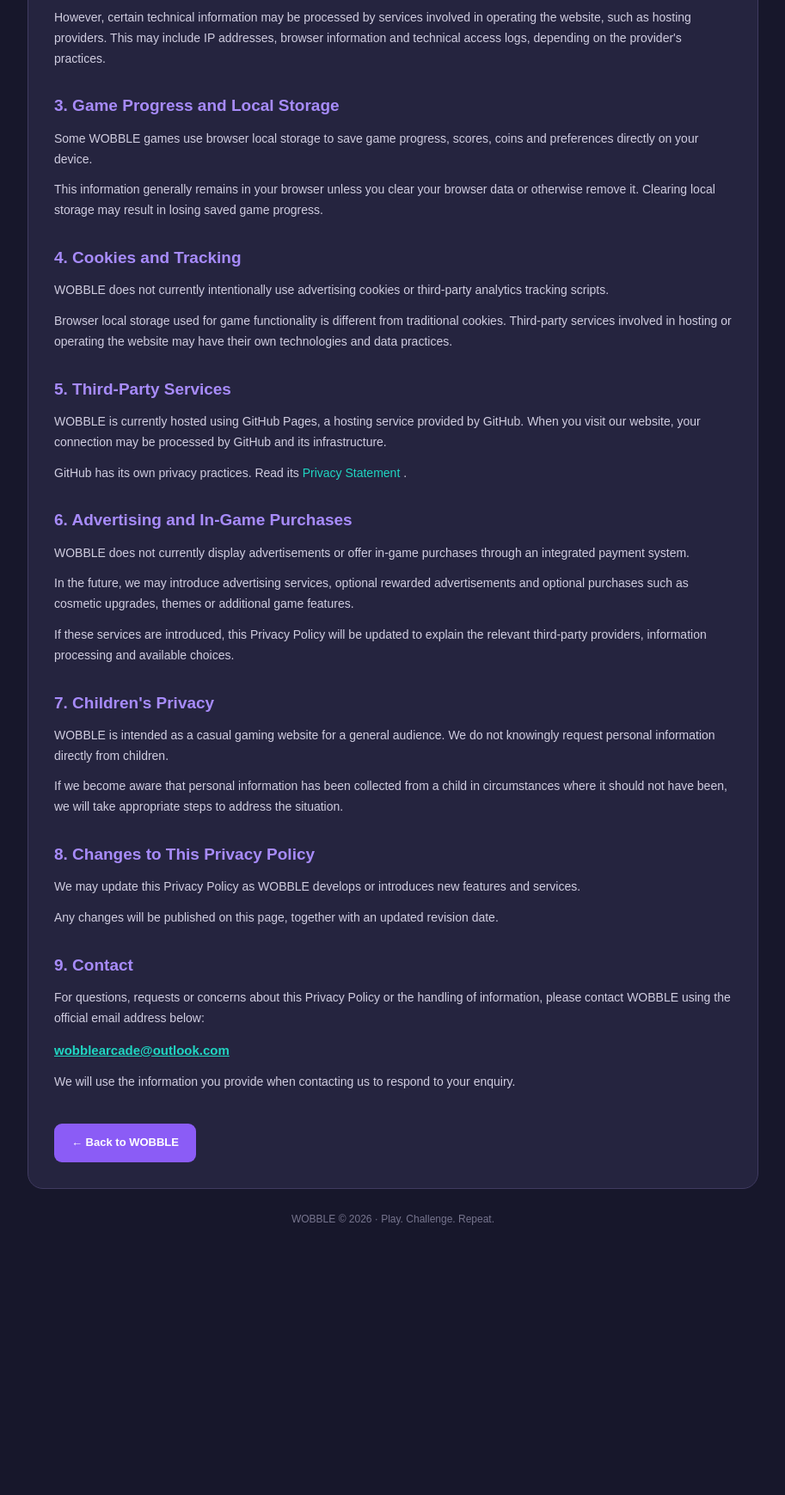
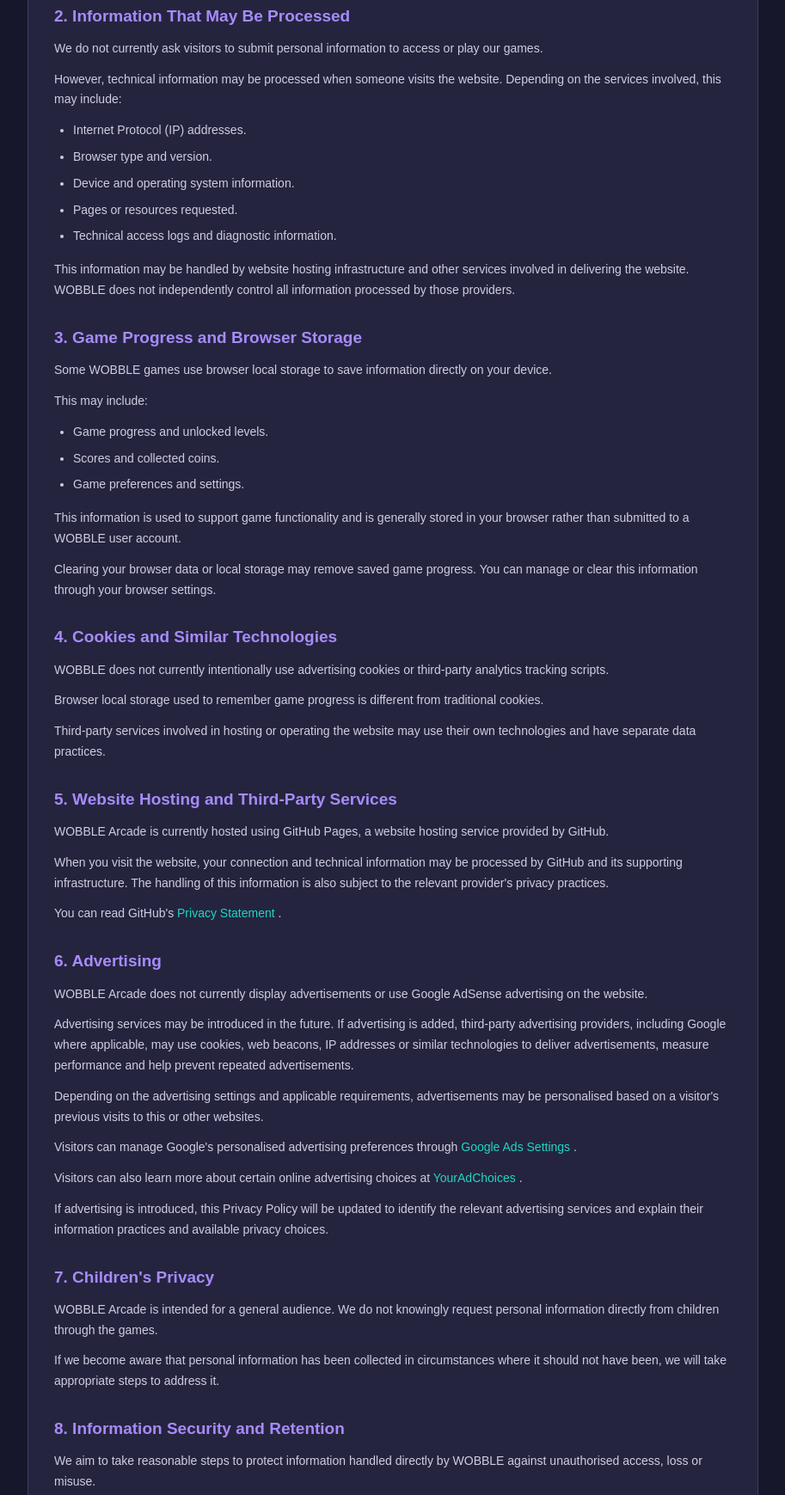
Before and after one commit to masego101-coder/wobble, a plain HTML site: page privacy.html in a window 1280 px wide. Shown: the part 590-2329 px from the top of the page at 86% size, without its empty margins (183-1096 px from the left). Before the commit the page ends 2068 px from the top, so only its background shows below. Drawn offline with Linux system fonts and the light colour scheme.

Commit message:
Update Privacy Policy for future advertising and POPIA disclosures

```diff
--- a/privacy.html
+++ b/privacy.html
@@ -5,12 +5,16 @@
   <meta charset="UTF-8">
   <meta name="viewport" content="width=device-width, initial-scale=1.0">
   <meta name="theme-color" content="#17172b">
-  <meta name="description" content="WOBBLE Arcade Privacy Policy. Learn how we handle information and game progress.">
+
+  <meta name="description" content="Read the WOBBLE Arcade Privacy Policy to understand how information, browser storage and privacy choices are handled.">
+
   <meta property="og:title" content="Privacy Policy | WOBBLE Arcade">
-  <meta property="og:description" content="Learn how WOBBLE Arcade handles privacy and game progress.">
+  <meta property="og:description" content="Learn how WOBBLE Arcade handles privacy, game progress and information.">
   <meta property="og:type" content="website">
   <meta property="og:url" content="https://masego101-coder.github.io/wobble/privacy.html">
+
   <link rel="canonical" href="https://masego101-coder.github.io/wobble/privacy.html">
+
   <title>Privacy Policy | WOBBLE Arcade</title>
 
   <style>
@@ -90,9 +94,21 @@
       margin-bottom: 12px;
     }
 
+    ul {
+      color: #d0cde0;
+      font-size: 14px;
+      padding-left: 22px;
+      margin: 8px 0 15px;
+    }
+
+    li {
+      margin-bottom: 7px;
+    }
+
     a {
       color: #20d6c2;
       text-decoration: none;
+      overflow-wrap: anywhere;
     }
 
     a:hover {
@@ -158,132 +174,258 @@
       <h1>Privacy Policy</h1>
 
       <div class="updated">
-        Last updated: 19 November 2026
+        Last updated: 21 November 2026
       </div>
 
       <p class="intro">
         Welcome to WOBBLE Arcade! Your privacy matters to us.
-        This Privacy Policy explains what information may be collected
-        when you visit and use our website, how it is used and what
-        choices you have.
+        This Privacy Policy explains what information may be
+        processed when you visit our website, how it may be used,
+        and what choices are available to you.
       </p>
 
-      <h2>1. Introduction</h2>
+      <h2>1. About WOBBLE Arcade</h2>
 
       <p>
-        WOBBLE Arcade is an online gaming website offering free casual
-        arcade games and brain challenges. By accessing our website,
-        you acknowledge this Privacy Policy.
-      </p>
-
-      <h2>2. Information We Collect</h2>
-
-      <p>
-        WOBBLE does not currently require users to register for accounts
-        or provide personal information to play its games.
+        WOBBLE Arcade is an online gaming website offering free
+        casual arcade games and brain challenges.
       </p>
 
       <p>
-        However, certain technical information may be processed by
-        services involved in operating the website, such as hosting
-        providers. This may include IP addresses, browser information
-        and technical access logs, depending on the provider's practices.
-      </p>
-
-      <h2>3. Game Progress and Local Storage</h2>
-
-      <p>
-        Some WOBBLE games use browser local storage to save game progress,
-        scores, coins and preferences directly on your device.
+        The website does not currently require visitors to create
+        accounts or provide personal information to play its games.
       </p>
 
       <p>
-        This information generally remains in your browser unless you
-        clear your browser data or otherwise remove it. Clearing local
-        storage may result in losing saved game progress.
+        For privacy-related questions, WOBBLE Arcade can be contacted
+        using the email address provided in the Contact section below.
       </p>
 
-      <h2>4. Cookies and Tracking</h2>
+      <h2>2. Information That May Be Processed</h2>
 
       <p>
-        WOBBLE does not currently intentionally use advertising cookies
-        or third-party analytics tracking scripts.
+        We do not currently ask visitors to submit personal
+        information to access or play our games.
       </p>
 
       <p>
-        Browser local storage used for game functionality is different
-        from traditional cookies. Third-party services involved in
-        hosting or operating the website may have their own technologies
-        and data practices.
+        However, technical information may be processed when
+        someone visits the website. Depending on the services
+        involved, this may include:
       </p>
 
-      <h2>5. Third-Party Services</h2>
+      <ul>
+        <li>Internet Protocol (IP) addresses.</li>
+        <li>Browser type and version.</li>
+        <li>Device and operating system information.</li>
+        <li>Pages or resources requested.</li>
+        <li>Technical access logs and diagnostic information.</li>
+      </ul>
 
       <p>
-        WOBBLE is currently hosted using GitHub Pages, a hosting service
-        provided by GitHub. When you visit our website, your connection
-        may be processed by GitHub and its infrastructure.
+        This information may be handled by website hosting
+        infrastructure and other services involved in delivering
+        the website. WOBBLE does not independently control all
+        information processed by those providers.
+      </p>
+
+      <h2>3. Game Progress and Browser Storage</h2>
+
+      <p>
+        Some WOBBLE games use browser local storage to save
+        information directly on your device.
+      </p>
+
+      <p>This may include:</p>
+
+      <ul>
+        <li>Game progress and unlocked levels.</li>
+        <li>Scores and collected coins.</li>
+        <li>Game preferences and settings.</li>
+      </ul>
+
+      <p>
+        This information is used to support game functionality
+        and is generally stored in your browser rather than
+        submitted to a WOBBLE user account.
       </p>
 
       <p>
-        GitHub has its own privacy practices. Read its
+        Clearing your browser data or local storage may remove
+        saved game progress. You can manage or clear this
+        information through your browser settings.
+      </p>
+
+      <h2>4. Cookies and Similar Technologies</h2>
+
+      <p>
+        WOBBLE does not currently intentionally use advertising
+        cookies or third-party analytics tracking scripts.
+      </p>
+
+      <p>
+        Browser local storage used to remember game progress
+        is different from traditional cookies.
+      </p>
+
+      <p>
+        Third-party services involved in hosting or operating
+        the website may use their own technologies and have
+        separate data practices.
+      </p>
+
+      <h2>5. Website Hosting and Third-Party Services</h2>
+
+      <p>
+        WOBBLE Arcade is currently hosted using GitHub Pages,
+        a website hosting service provided by GitHub.
+      </p>
+
+      <p>
+        When you visit the website, your connection and technical
+        information may be processed by GitHub and its supporting
+        infrastructure. The handling of this information is also
+        subject to the relevant provider's privacy practices.
+      </p>
+
+      <p>
+        You can read GitHub's
         <a href="https://docs.github.com/en/site-policy/privacy-policies/github-privacy-statement"
-           target="_blank" rel="noopener noreferrer">
+           target="_blank"
+           rel="noopener noreferrer">
           Privacy Statement
         </a>.
       </p>
 
-      <h2>6. Advertising and In-Game Purchases</h2>
+      <h2>6. Advertising</h2>
 
       <p>
-        WOBBLE does not currently display advertisements or offer
-        in-game purchases through an integrated payment system.
+        WOBBLE Arcade does not currently display advertisements
+        or use Google AdSense advertising on the website.
       </p>
 
       <p>
-        In the future, we may introduce advertising services,
-        optional rewarded advertisements and optional purchases
-        such as cosmetic upgrades, themes or additional game features.
+        Advertising services may be introduced in the future.
+        If advertising is added, third-party advertising providers,
+        including Google where applicable, may use cookies,
+        web beacons, IP addresses or similar technologies to
+        deliver advertisements, measure performance and help
+        prevent repeated advertisements.
       </p>
 
       <p>
-        If these services are introduced, this Privacy Policy will be
-        updated to explain the relevant third-party providers,
-        information processing and available choices.
+        Depending on the advertising settings and applicable
+        requirements, advertisements may be personalised based
+        on a visitor's previous visits to this or other websites.
+      </p>
+
+      <p>
+        Visitors can manage Google's personalised advertising
+        preferences through
+        <a href="https://adssettings.google.com/"
+           target="_blank"
+           rel="noopener noreferrer">
+          Google Ads Settings
+        </a>.
+      </p>
+
+      <p>
+        Visitors can also learn more about certain online
+        advertising choices at
+        <a href="https://www.aboutads.info/"
+           target="_blank"
+           rel="noopener noreferrer">
+          YourAdChoices
+        </a>.
+      </p>
+
+      <p>
+        If advertising is introduced, this Privacy Policy will
+        be updated to identify the relevant advertising services
+        and explain their information practices and available
+        privacy choices.
       </p>
 
       <h2>7. Children's Privacy</h2>
 
       <p>
-        WOBBLE is intended as a casual gaming website for a general
-        audience. We do not knowingly request personal information
-        directly from children.
+        WOBBLE Arcade is intended for a general audience.
+        We do not knowingly request personal information
+        directly from children through the games.
       </p>
 
       <p>
-        If we become aware that personal information has been collected
-        from a child in circumstances where it should not have been,
-        we will take appropriate steps to address the situation.
+        If we become aware that personal information has been
+        collected in circumstances where it should not have
+        been, we will take appropriate steps to address it.
       </p>
 
-      <h2>8. Changes to This Privacy Policy</h2>
+      <h2>8. Information Security and Retention</h2>
 
       <p>
-        We may update this Privacy Policy as WOBBLE develops or
-        introduces new features and services.
+        We aim to take reasonable steps to protect information
+        handled directly by WOBBLE against unauthorised access,
+        loss or misuse.
       </p>
 
       <p>
-        Any changes will be published on this page, together with
+        Technical information held by third-party service
+        providers may be retained according to their own
+        security, operational and retention practices.
+      </p>
+
+      <h2>9. Your Privacy Rights</h2>
+
+      <p>
+        Where applicable under South African data protection
+        law, including the Protection of Personal Information
+        Act (POPIA), individuals may have rights relating to
+        their personal information.
+      </p>
+
+      <p>These may include the right to:</p>
+
+      <ul>
+        <li>Request access to personal information.</li>
+        <li>Request correction or deletion of information where applicable.</li>
+        <li>Object to certain processing of personal information.</li>
+        <li>Raise a privacy concern or lodge a complaint with the Information Regulator.</li>
+      </ul>
+
+      <p>
+        To make a privacy-related request to WOBBLE, contact
+        us using the email address below. We may need enough
+        information to understand and respond to your request.
+      </p>
+
+      <p>
+        You can find information about the South African
+        Information Regulator at
+        <a href="https://inforegulator.org.za/"
+           target="_blank"
+           rel="noopener noreferrer">
+          inforegulator.org.za
+        </a>.
+      </p>
+
+      <h2>10. Changes to This Privacy Policy</h2>
+
+      <p>
+        WOBBLE Arcade may update this Privacy Policy as the
+        website develops or introduces new features and services.
+      </p>
+
+      <p>
+        Changes will be published on this page together with
         an updated revision date.
       </p>
 
-      <h2>9. Contact</h2>
+      <h2>11. Contact</h2>
 
       <p>
-        For questions, requests or concerns about this Privacy Policy
-        or the handling of information, please contact WOBBLE using
-        the official email address below:
+        For questions, privacy requests or concerns about
+        this policy or the handling of information, please
+        contact WOBBLE Arcade:
       </p>
 
       <p>
@@ -294,8 +436,8 @@
       </p>
 
       <p>
-        We will use the information you provide when contacting us
-        to respond to your enquiry.
+        Information provided when contacting us will be used
+        to respond to your enquiry and handle your request.
       </p>
 
       <a href="./index.html" class="home-link">
```
